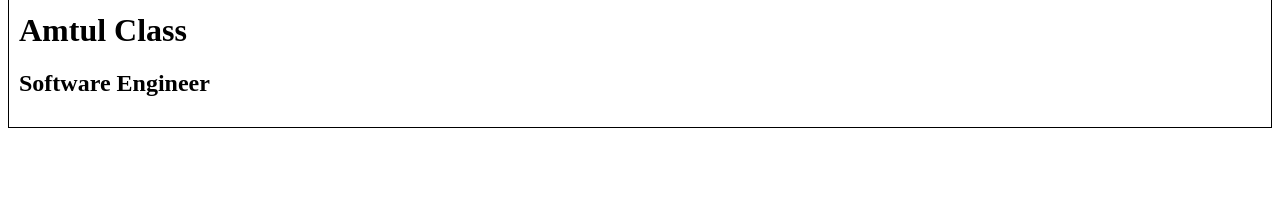
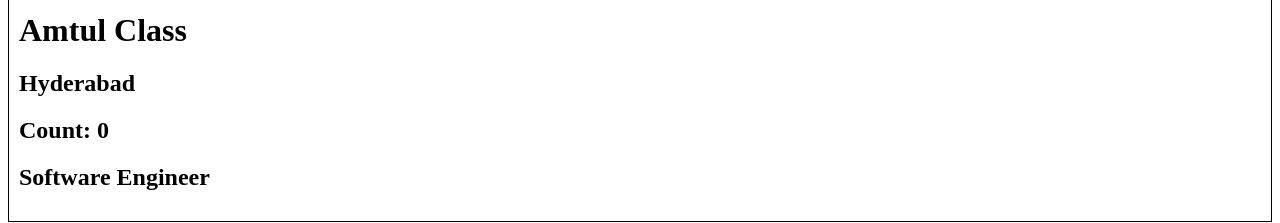
Before and after one commit to amtulkhan/Hunger-Calls, a React (Vite) app: page /about in a window 1280 px wide. Shown: the part 363-586 px from the top of the page. Built offline with nearby package versions, Linux system fonts and the light colour scheme.

Commit message:
state added in class component

```diff
--- a/src/Components/About.js
+++ b/src/Components/About.js
@@ -5,7 +5,7 @@ const About = () => {
     <>
       <h2>About</h2>
       <User />
-      <UserClass name={"Amtul Class"} />
+      <UserClass name={"Amtul Class"} location={"Hyderabad"} />
     </>
   );
 };
--- a/src/Components/UserClass.js
+++ b/src/Components/UserClass.js
@@ -2,11 +2,20 @@ import React from "react";
 class UserClass extends React.Component {
   constructor(props) {
     super(props);
+
+    this.state = {
+      count: 0,
+    };
   }
+
   render() {
+    const { name, location } = this.props;
+    const { count } = this.state;
     return (
       <div className="user-card">
-        <h1>{this.props.name}</h1>
+        <h1>{name}</h1>
+        <h2>{location}</h2>
+        <h2>Count: {count}</h2>
         <h2>Software Engineer</h2>
       </div>
     );
```
Also changed, not shown: 2 other files (tests, documents, lock files or other folders).
